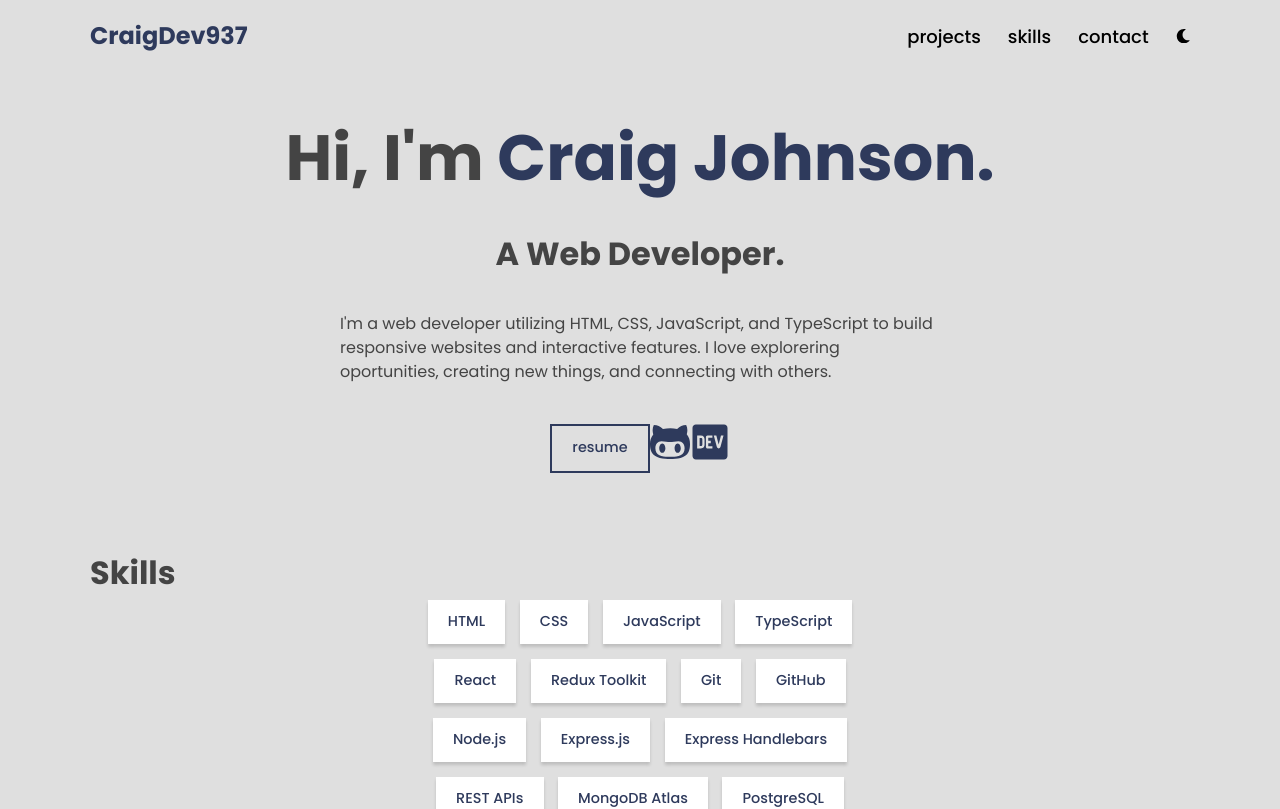
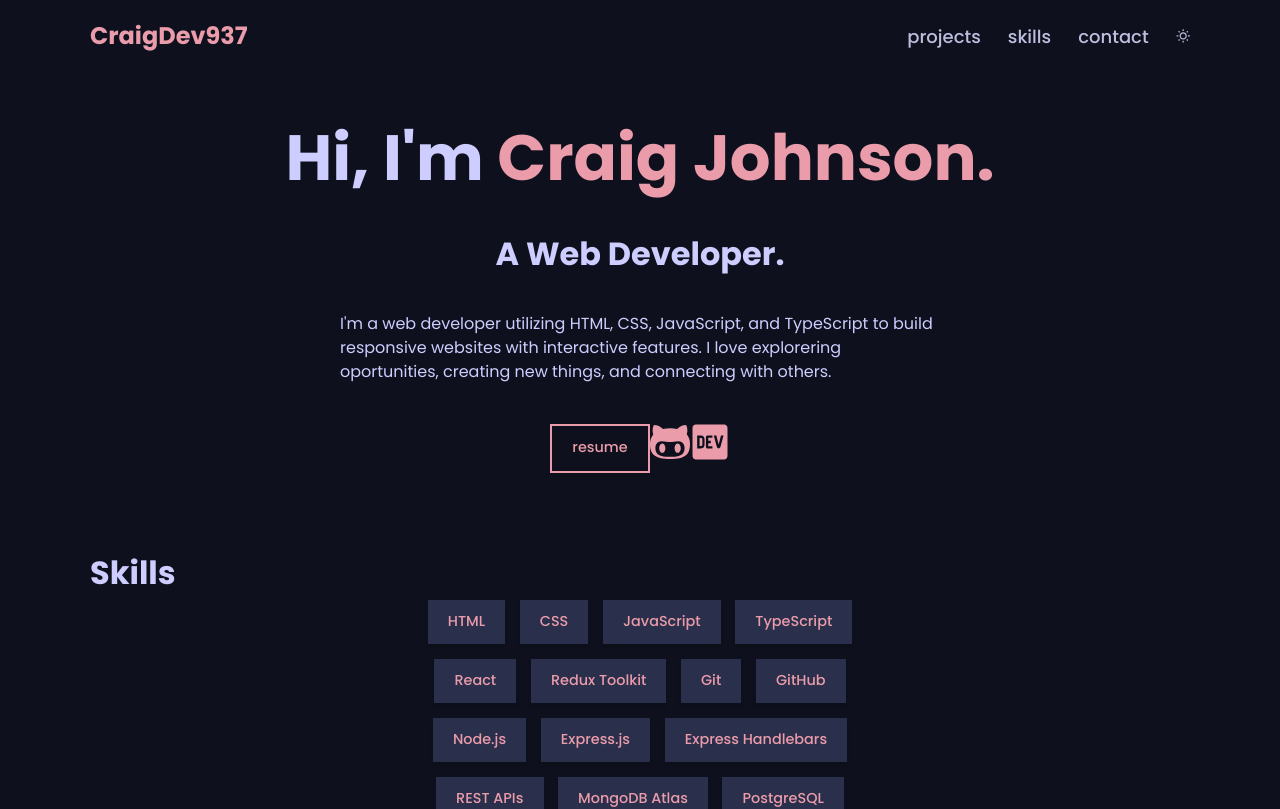
Before and after one commit to craigdev937/portfolio1, a React app: page / in a window 1280 px wide. Shown: the top 809 px of the page. Built offline with nearby package versions, Linux system fonts and the light colour scheme; the HTML template or start-up script is replaced by a standard one.

Commit message:
Updated About, Theme and added CV.

```diff
--- a/src/@types/custom.d.ts
+++ b/src/@types/custom.d.ts
@@ -5,3 +5,4 @@ declare module "*.jpe";
 declare module "*.jpg";
 declare module "*.jpeg";
 declare module "*.webp";
+declare module "*.pdf";
--- a/src/components/about/About.tsx
+++ b/src/components/about/About.tsx
@@ -2,6 +2,7 @@ import React from "react";
 import "./About.css";
 import { TfiGithub } from "react-icons/tfi";
 import { FaDev } from "react-icons/fa";
+import CV from "@public/Craig Johnson.pdf";
 
 const about = {
     name: "Craig Johnson",
@@ -9,17 +10,16 @@ const about = {
     description:
         `I'm a web developer utilizing HTML, CSS, JavaScript,
         and TypeScript to build responsive websites
-        and interactive features.  I love explorering oportunities,
+        with interactive features.  I love explorering oportunities,
         creating new things, and connecting with others.`,
-    resume: "https://example.com",
     social: {
-        dev: "https://dev.to",
+        dev: "https://dev.to/craigdev937",
         github: "https://github.com",
     },
 };
 
 export const About = (): JSX.Element => {
-    const { name, role, description, resume, social } = about;
+    const { name, role, description, social } = about;
     return (
         <React.Fragment>
             <aside className="about center">
@@ -33,8 +33,8 @@ export const About = (): JSX.Element => {
                 <p className="about__desc">{description && description}</p>
 
                 <section className="about__contact center">
-                    {resume && (
-                        <a href={resume}>
+                    {CV && (
+                        <a href={CV} download>
                             <span className="btn btn--outline">
                                 Resume
                             </span>
--- a/src/context/Theme.tsx
+++ b/src/context/Theme.tsx
@@ -22,7 +22,7 @@ export const ThemeProvider = ({ children }: Props) => {
 
     React.useEffect(() => {
         const darkMediaQuery = window.matchMedia(
-            "(prefers-color-scheme: dark)"
+            "(prefers-color-scheme: light)"
         );
         setThemeName(darkMediaQuery.matches ? "dark" : "light")
         darkMediaQuery.addEventListener("change", (event) => {
--- a/webpack.config.js
+++ b/webpack.config.js
@@ -28,7 +28,7 @@ module.exports = {
                 use: ["style-loader", "css-loader"]
             },
             {
-                test: /\.(gif|png|svg|jpg|jpeg|webp)$/i,
+                test: /\.(gif|png|svg|jpg|jpeg|webp|pdf)$/i,
                 type: "asset/resource"
             }
         ]
```
Also changed, not shown: public/sunrise.jpg (renamed from public/images/sunrise.jpg), 1 other file (tests, documents, lock files or other folders).
